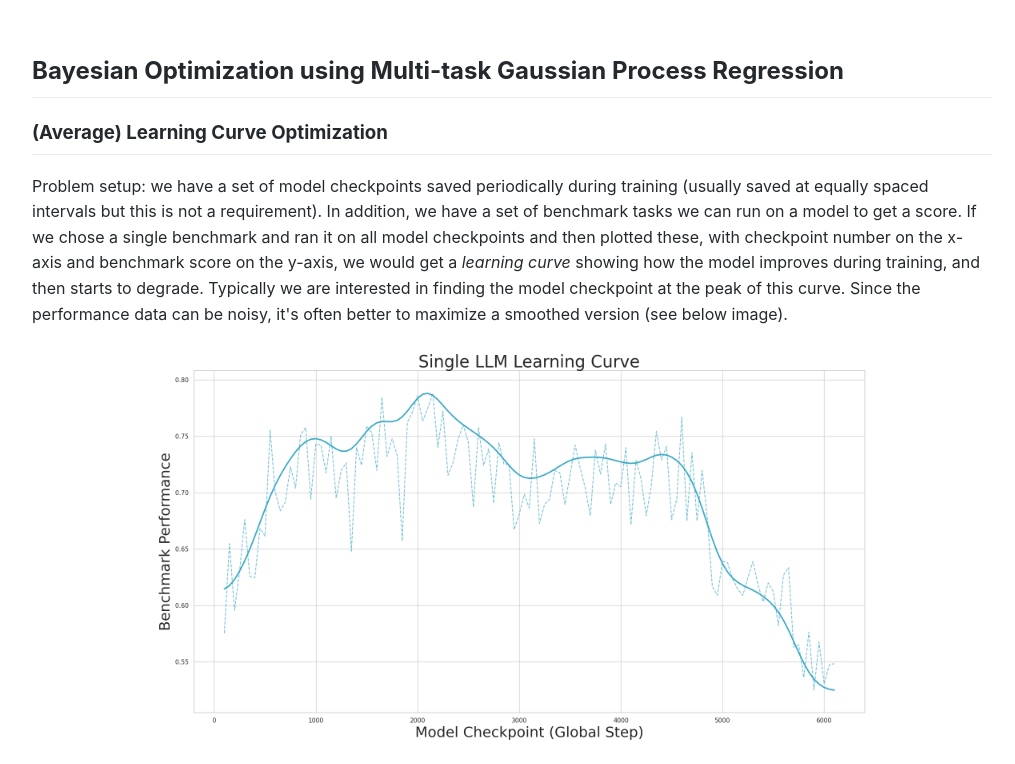
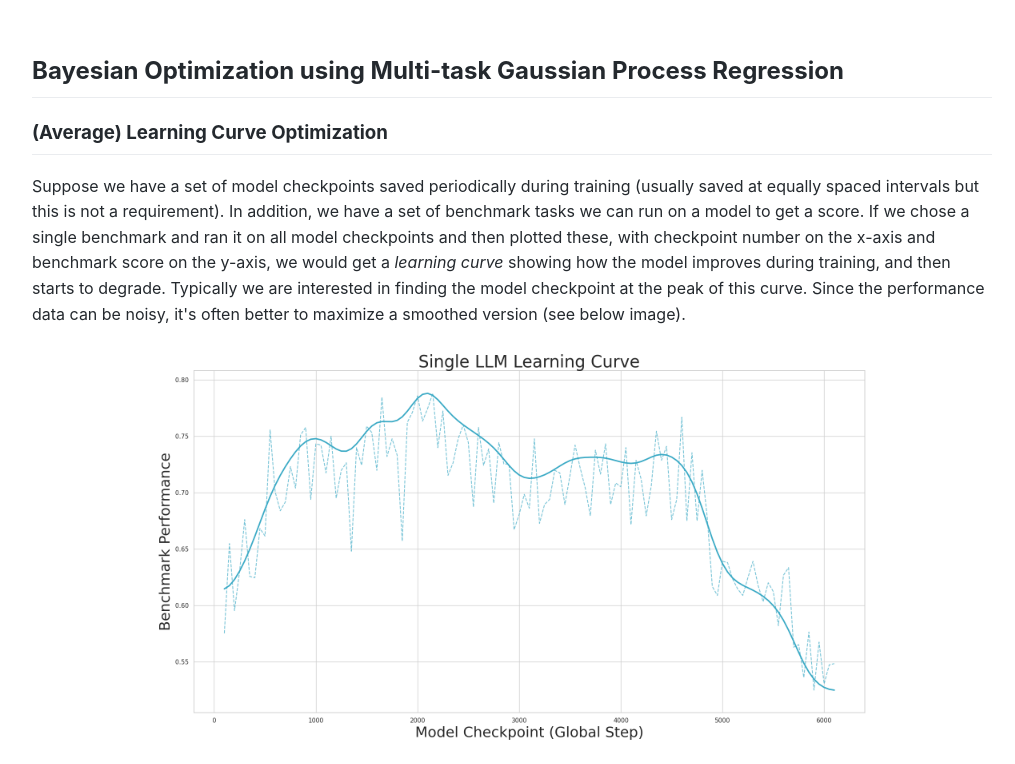
Before and after one commit to davidsvaughn/bomax, a plain HTML site: page docs/index.html in a window 1280 px wide. Shown: the top 764 px of the page, without its empty margins (128-1143 px from the left). Drawn offline with nearby package versions, Linux system fonts and the light colour scheme.

Commit message:
Update learning curve optimization description for clarity

```diff
--- a/docs/index.html
+++ b/docs/index.html
@@ -39,7 +39,7 @@
 
   <h3 id="learning-curve-optimization">(Average) Learning Curve Optimization</h3>
 
-  <p>Problem setup: we have a set of model checkpoints saved periodically during training (usually saved at equally spaced intervals but this is not a requirement). In addition, we have a set of benchmark tasks we can run on a model to get a score. If we chose a single benchmark and ran it on all model checkpoints and then plotted these, with checkpoint number on the x-axis and benchmark score on the y-axis, we would get a <em>learning curve</em> showing how the model improves during training, and then starts to degrade. Typically we are interested in finding the model checkpoint at the peak of this curve. Since the performance data can be noisy, it's often better to maximize a smoothed version (see below image).</p>
+  <p>Suppose we have a set of model checkpoints saved periodically during training (usually saved at equally spaced intervals but this is not a requirement). In addition, we have a set of benchmark tasks we can run on a model to get a score. If we chose a single benchmark and ran it on all model checkpoints and then plotted these, with checkpoint number on the x-axis and benchmark score on the y-axis, we would get a <em>learning curve</em> showing how the model improves during training, and then starts to degrade. Typically we are interested in finding the model checkpoint at the peak of this curve. Since the performance data can be noisy, it's often better to maximize a smoothed version (see below image).</p>
 
   <div style="display: flex; justify-content: center; margin: 20px 0;">
     <img src="bench1.png" alt="Learning curve for benchmark 1" style="max-width: 75%; height: auto;">
```
